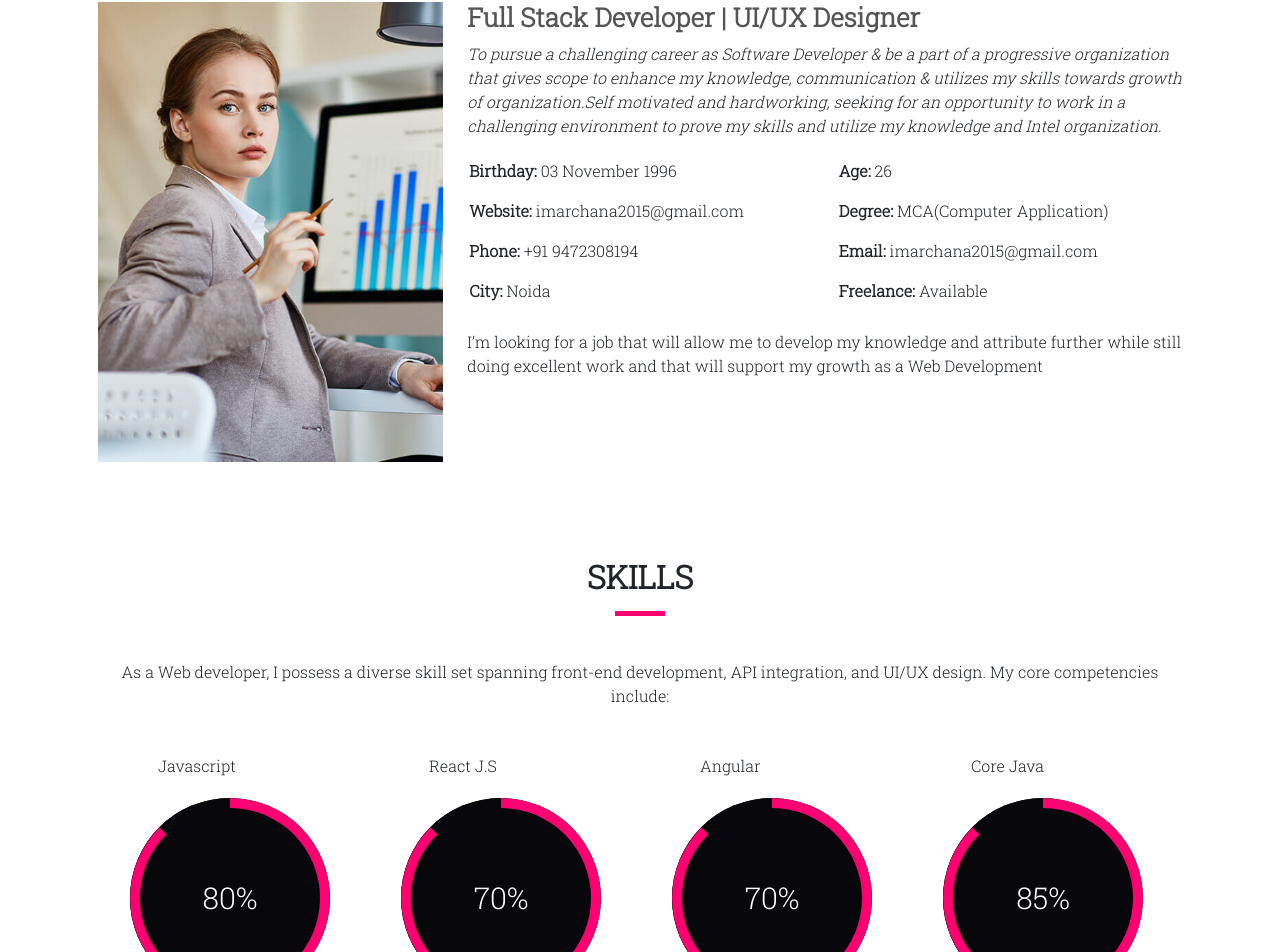
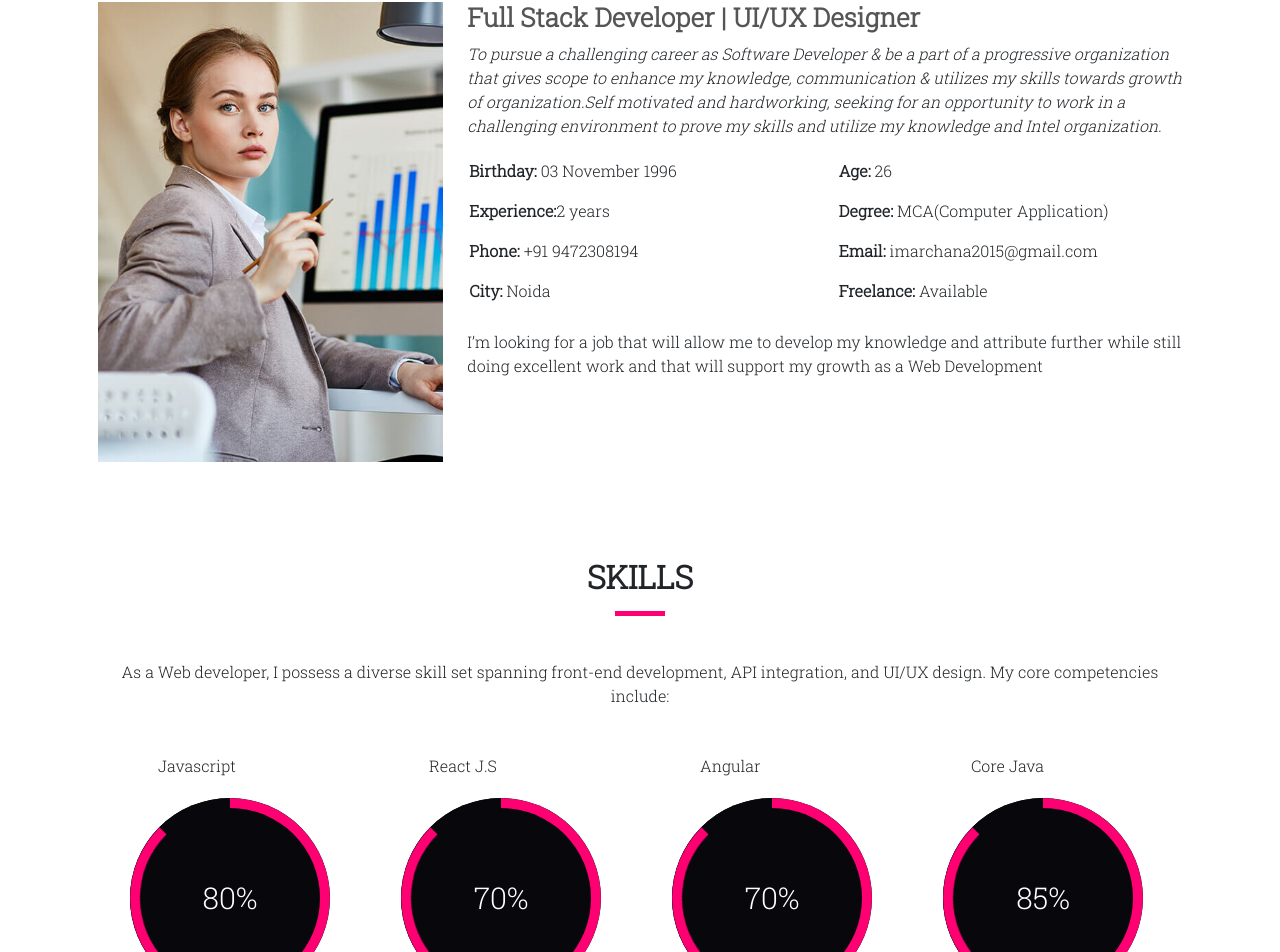
Before and after one commit to archudubey1/Portfolio_New, a React (Create React App) app: page / in a window 1280 px wide. Shown: the part 934-1886 px from the top of the page. Built offline with nearby package versions, Linux system fonts and the light colour scheme.

Commit message:
changes experience

```diff
--- a/src/Components/Home.js
+++ b/src/Components/Home.js
@@ -111,7 +111,7 @@ const Home = () => {
                     </li>
                     <li>
                       <i class="bi bi-rounded-right"></i>{" "}
-                      <strong>Website:</strong> imarchana2015@gmail.com
+                      <strong>Experience:</strong>2 years
                     </li>
                     <li>
                       <i class="bi bi-rounded-right"></i>{" "}
```
